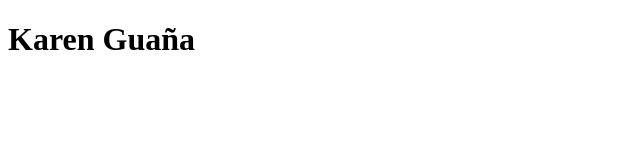
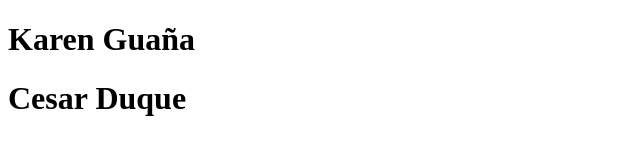
Before and after one commit to Dayana0507/ultimo-intento, a plain HTML site: page index.html in a window 1280 px wide. Shown: the whole page, without its empty margins (0-640 px from the left). Drawn offline with Linux system fonts and the light colour scheme.

Commit message:
agregar nombre cesar

```diff
--- a/index.html
+++ b/index.html
@@ -7,5 +7,6 @@
 </head>
 <body>
     <h1>Karen Guaña</h1>
+    <h1>Cesar Duque</h1>
 </body>
 </html>
```
